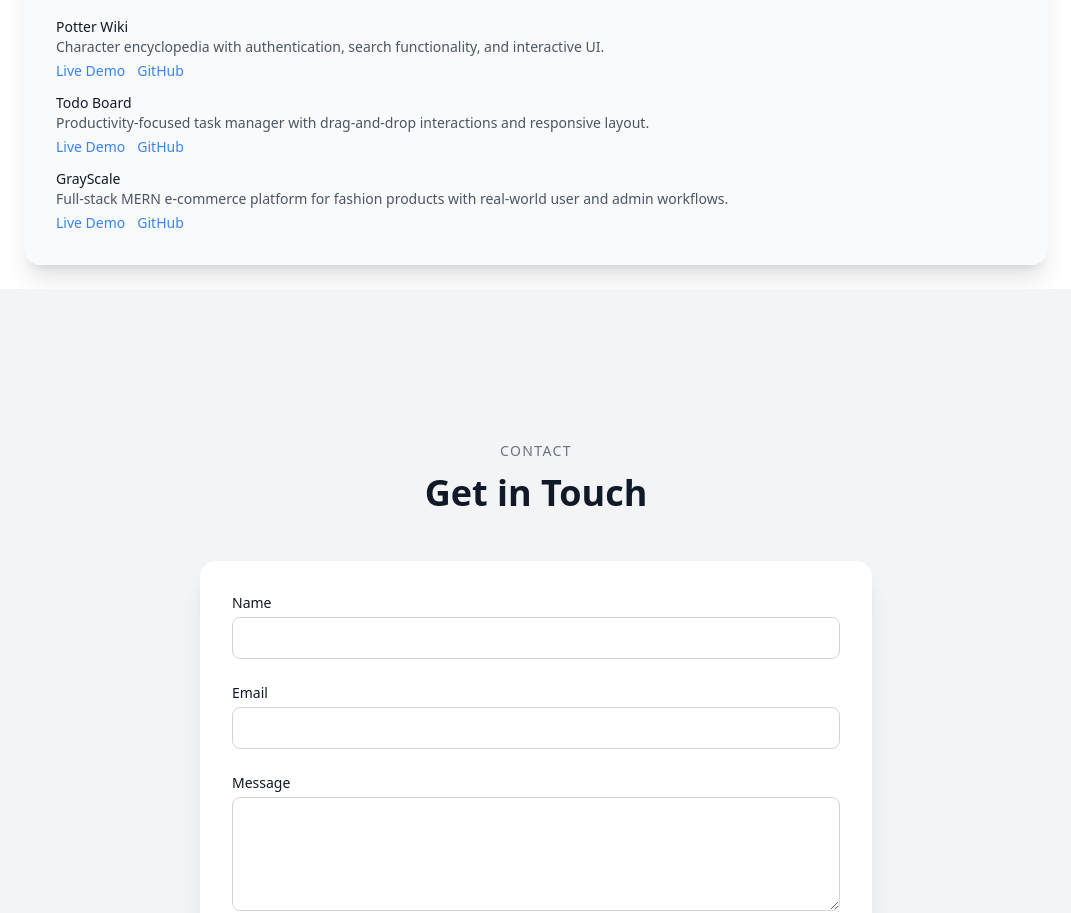
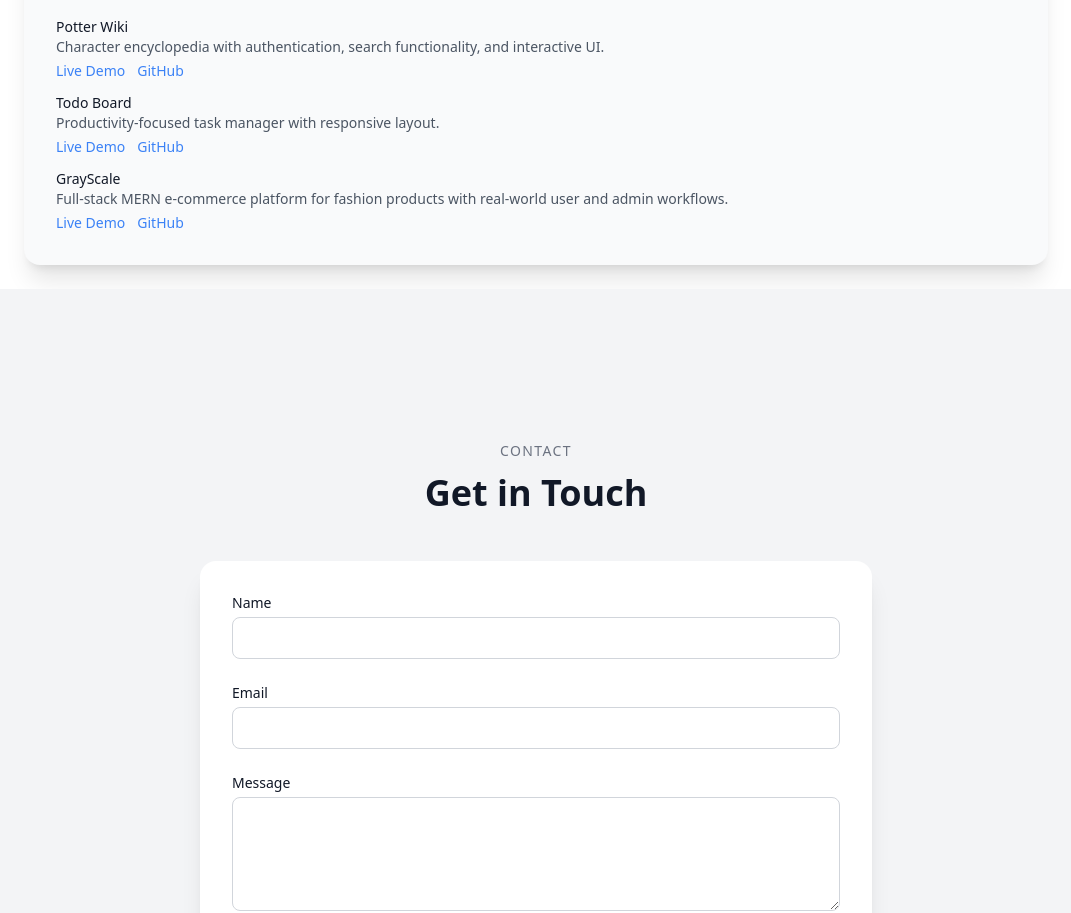
Before and after one commit to Cedric-81495/Projects, a React (Vite) app in the folder my-portfolio/: page / in a window 1280 px wide. Shown: the part 3047-3960 px from the top of the page, without its empty margins (104-1175 px from the left). Built offline with nearby package versions, Linux system fonts and the light colour scheme.

Commit message:
Updated Experience.jsx

```diff
--- a/my-portfolio/src/components/Experience.jsx
+++ b/my-portfolio/src/components/Experience.jsx
@@ -41,7 +41,7 @@ export default function Experience() {
 
               <ProjectItem
                 name="Todo Board"
-                description="Productivity-focused task manager with drag-and-drop interactions and responsive layout."
+                description="Productivity-focused task manager with responsive layout."
                 live="https://mern-todoboard.onrender.com"
                 github="https://github.com/Cedric-81495/Projects/tree/main/ToDoBoard"
               />
```
